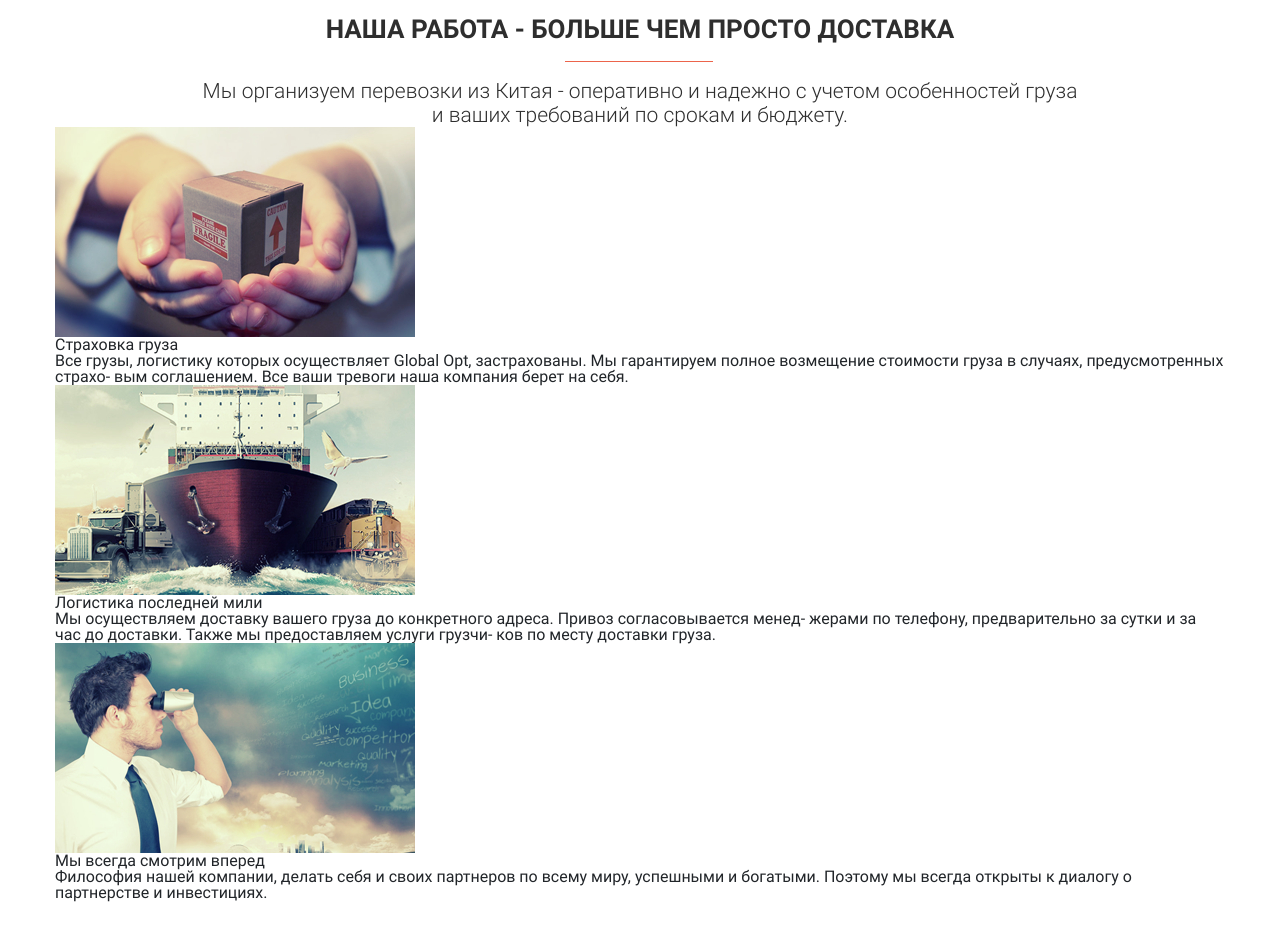
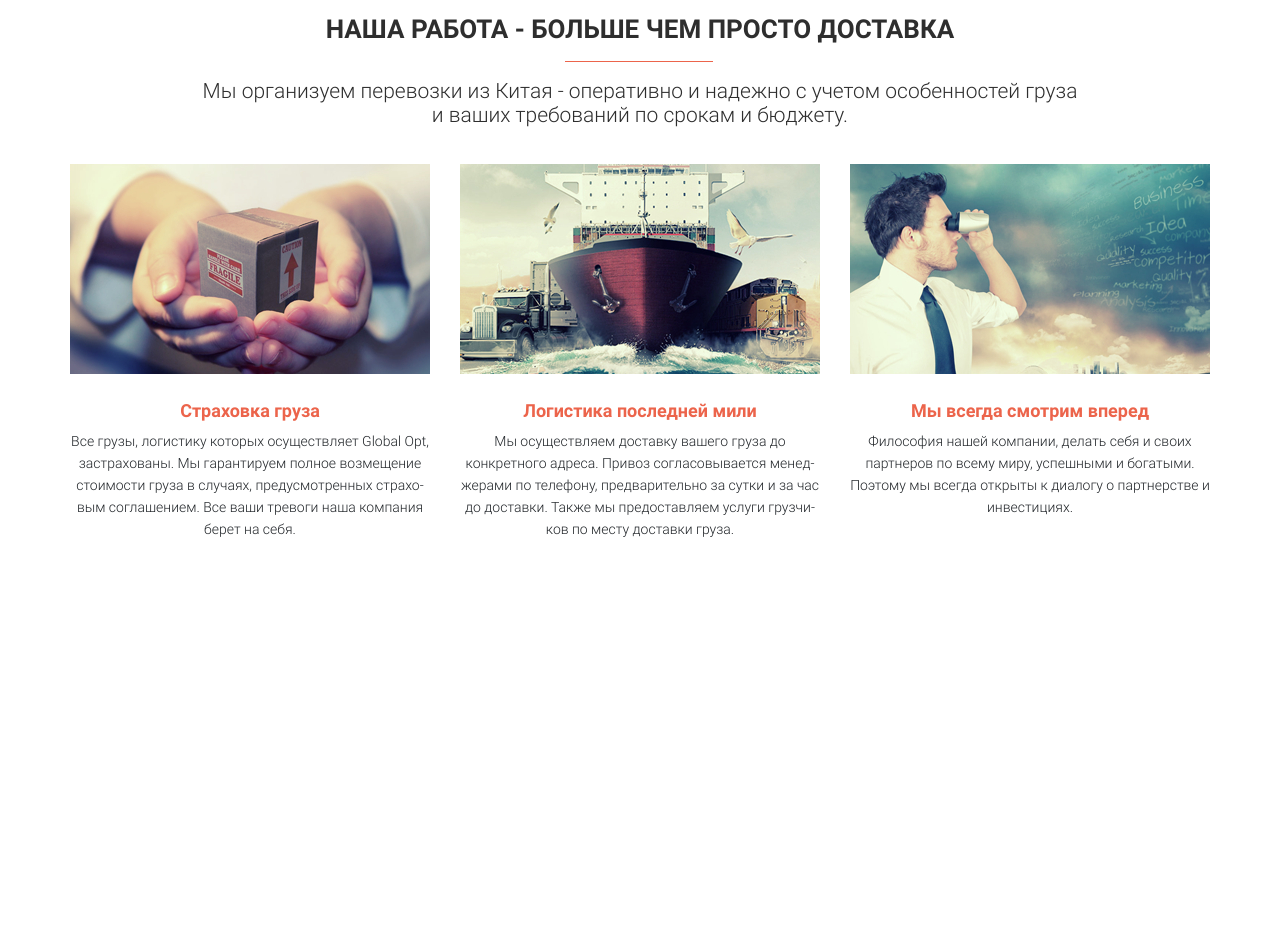
Before and after one commit to kiramov/cargo, a website: page src/index.html in a window 1280 px wide. Shown: the part 1360-2300 px from the top of the page. After the commit the page ends 1947 px from the top, so only its background shows below. Drawn offline with nearby package versions, Linux system fonts and the light colour scheme; files that its build step writes are made by us from their sources.

Commit message:
end 3 section

```diff
--- a/src/sass/blocks/_ourwork.scss
+++ b/src/sass/blocks/_ourwork.scss
@@ -1,4 +1,34 @@
 .ourwork {
     padding: 55px;
+    &__wrapper {
+        margin-top: 37px;
+        display: grid;
+        grid-template-columns: repeat(3, 360px);
+        grid-auto-rows: 368px;
+        column-gap: 30px;
+        justify-content: center;
+    }
+    &__item {
+        img {
+            width: 100%;
+            object-fit: cover;
+        }
+    }
+    &__item-text {
+        margin-top: 28px;
+    }
+    &__head {
+        font-size: 18px;
+        font-weight: 700;
+        color: $main-color;
+        text-align: center;
+    }
+    &__text {
+        margin-top: 10px;
+        font-size: 14px;
+        font-weight: 300;
+        line-height: 22px;
+        text-align: center;
+    }
 
 }
```
Also changed, not shown: dist/css/style.min.css.
